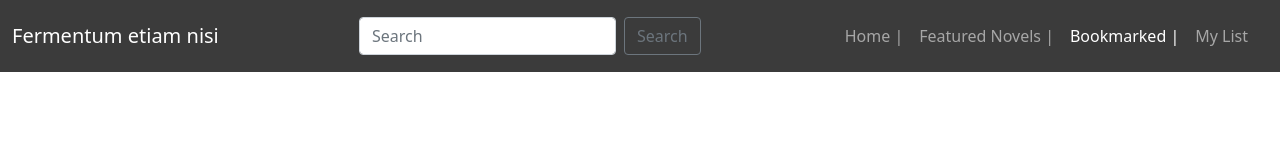
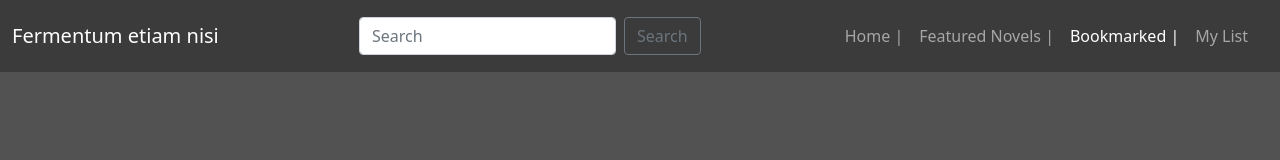
Before and after one commit to Airstingray/airstingray.github.io, a plain HTML site: page Bookmarked.html in a window 1280 px wide. Drawn offline with nearby package versions, Linux system fonts and the light colour scheme.

Commit message:
Add files via upload

```diff
--- a/Bookmarked.html
+++ b/Bookmarked.html
@@ -39,6 +39,9 @@
     </nav>
   </header>
 
+  <div class="backdrop">
+
+  </div>
 
 </body>
 </html>
```
